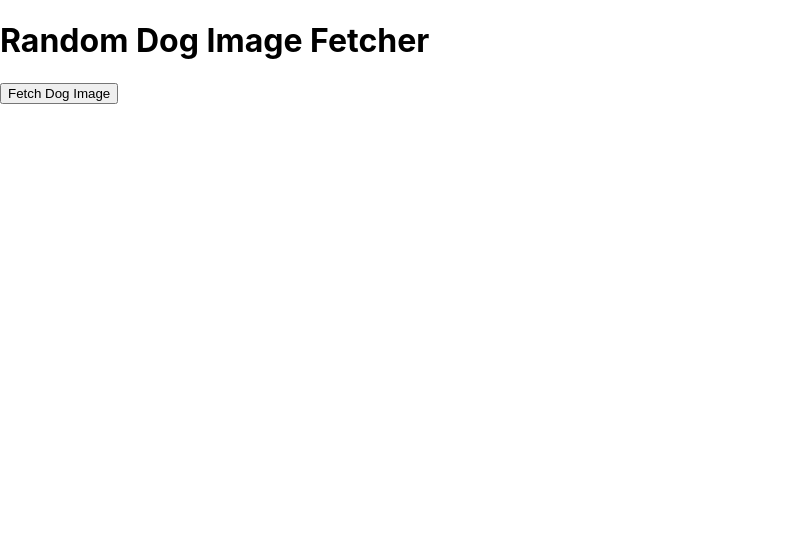
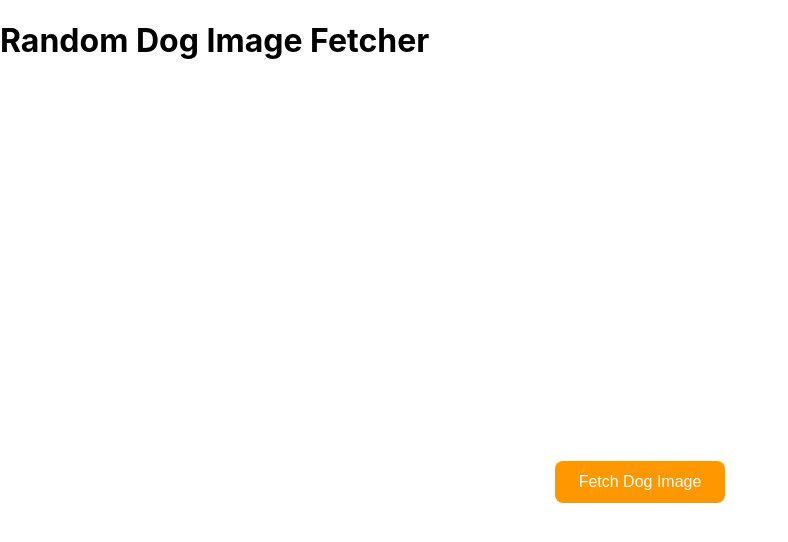
Before and after one commit to OpenWindow231312/Class_Week6_GroupWork, a React (Create React App) app in the folder group-work/: page / in a window 1280 px wide. Shown: the top 542 px of the page, without its empty margins (0-788 px from the left). Built offline with nearby package versions, Linux system fonts and the light colour scheme.

Commit message:
anika working css

```diff
--- /dev/null
+++ b/group-work/src/components/DogImageFetcher.css
@@ -0,0 +1,35 @@
+/* Center the container in the middle of the screen */
+.dog-container {
+    display: flex;
+    flex-direction: column;
+    align-items: center;
+    justify-content: center;
+    height: 100vh;
+    /* Full viewport height */
+}
+
+/* Style the button */
+.dog-button {
+    padding: 12px 24px;
+    font-size: 16px;
+    background-color: #ff9800;
+    color: white;
+    border: none;
+    border-radius: 8px;
+    cursor: pointer;
+    transition: background 0.3s ease-in-out;
+}
+
+.dog-button:hover {
+    background-color: #e68900;
+}
+
+/* Image Styling - Fixed size */
+.dog-image {
+    width: 300px;
+    height: 300px;
+    object-fit: cover;
+    /* Ensures all images fill the box without distortion */
+    border-radius: 10px;
+    margin-top: 20px;
+}
--- a/group-work/src/components/DogImageFetcher.js
+++ b/group-work/src/components/DogImageFetcher.js
@@ -1,22 +1,29 @@
-import React, { useState } from 'react';
-import axios from 'axios';
+import React, { useState } from "react";
+import axios from "axios";
+import "./DogImageFetcher.css"; // Correct CSS import
 
 const DogImageFetcher = () => {
-    const [imageUrl, setImageUrl] = useState('');
+  const [imageUrl, setImageUrl] = useState("");
 
   const fetchDogImage = async () => {
     try {
-            const response = await axios.get('https://dog.ceo/api/breeds/image/random');
+      const response = await axios.get(
+        "https://dog.ceo/api/breeds/image/random"
+      );
       setImageUrl(response.data.message);
     } catch (error) {
-            console.error('Error fetching the dog image:', error);
+      console.error("Error fetching the dog image:", error);
     }
   };
 
   return (
-        <div>
-            <button onClick={fetchDogImage}>Fetch Dog Image</button>
-            {imageUrl && <img src={imageUrl} alt="A Random Dog" style={{ marginTop: '20px', maxWidth: '100%' }} />}
+    <div className="dog-container">
+      <button className="dog-button" onClick={fetchDogImage}>
+        Fetch Dog Image
+      </button>
+      {imageUrl && (
+        <img className="dog-image" src={imageUrl} alt="A Random Dog" />
+      )}
     </div>
   );
 };
```
Lines whose indentation alone changed are shown as unchanged.
